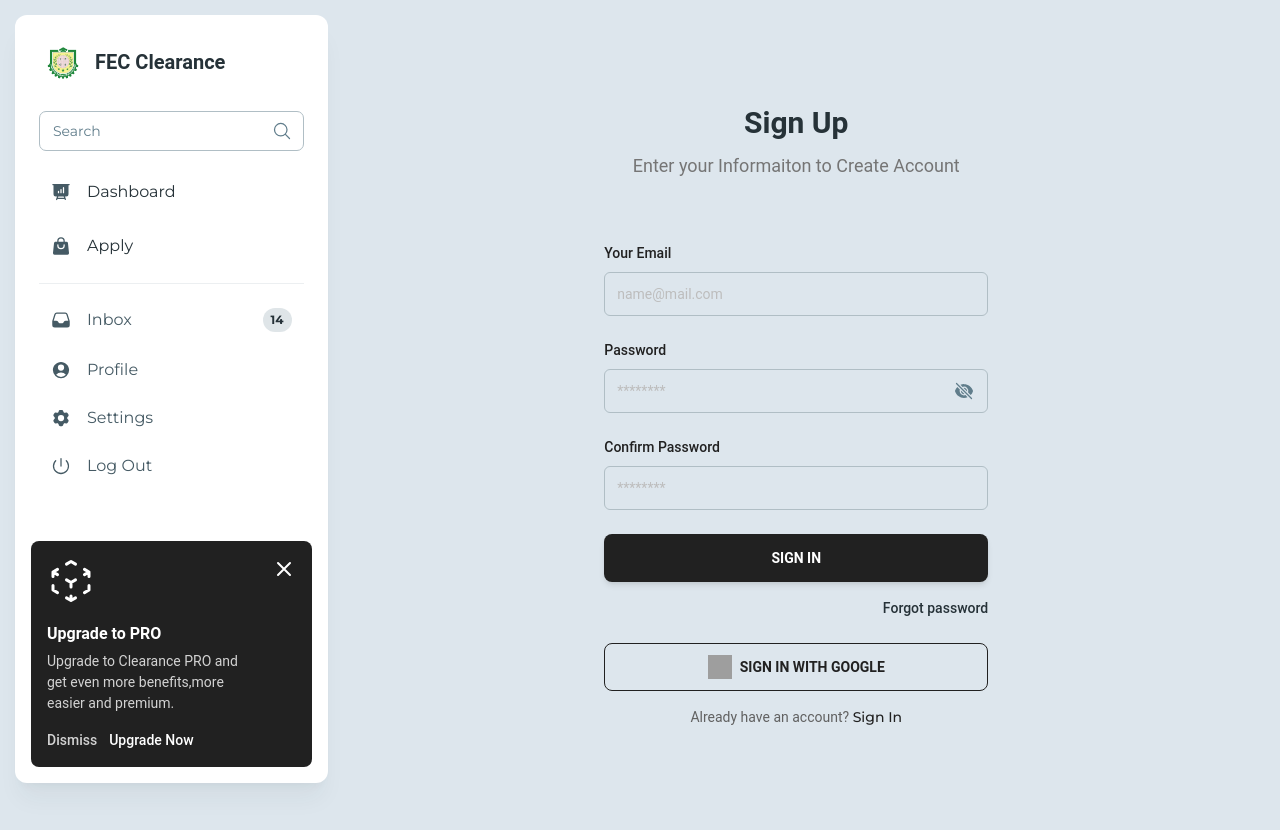
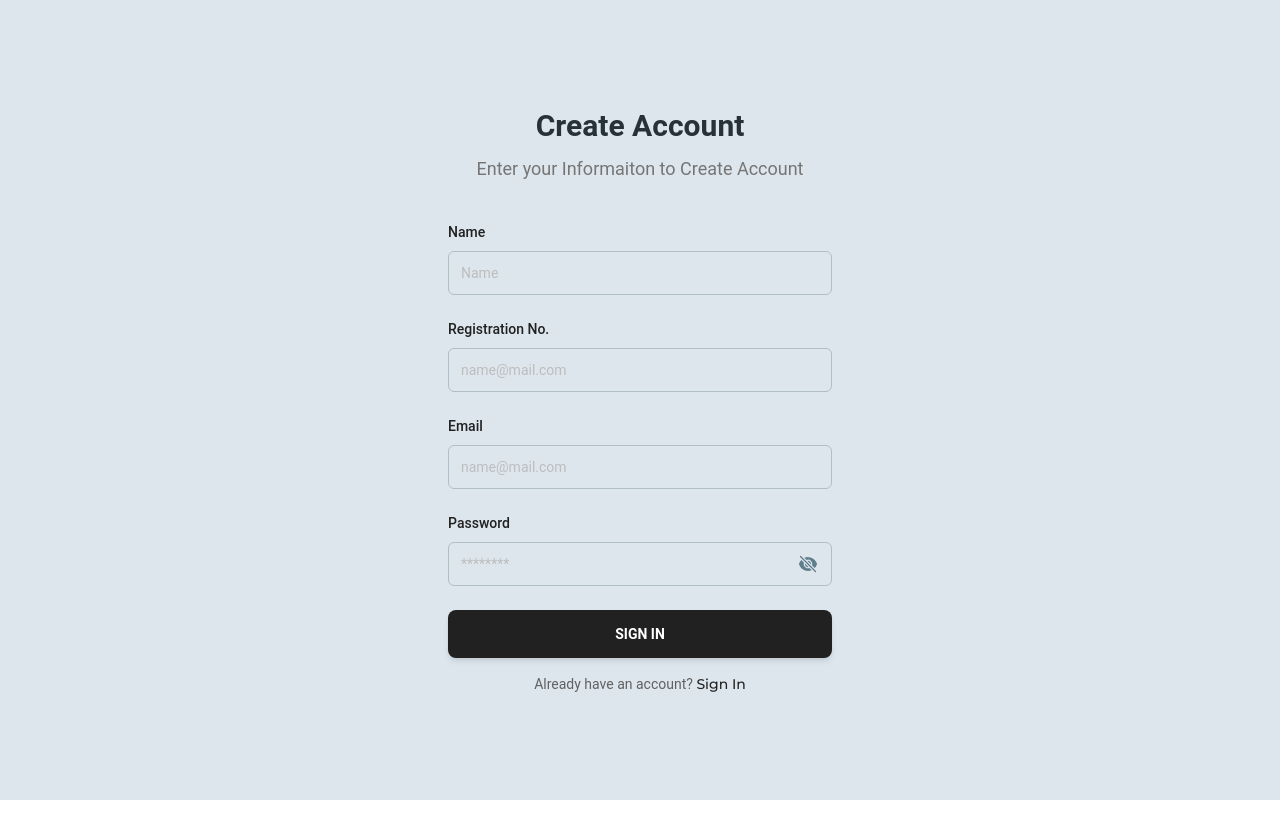
Before and after one commit to SAJID-AFNAN/FEC-Clearance-System, a React (Vite) app: page /signup in a window 1280 px wide. After the commit the page ends 800 px from the top, so only its background shows below. Built offline with nearby package versions, Linux system fonts and the light colour scheme; grey boxes are pictures that could not be loaded.

Commit message:
reset signIn and signUp form

```diff
--- a/index.html
+++ b/index.html
@@ -3,7 +3,7 @@
 
 <head>
   <meta charset="UTF-8" />
-  <link rel="icon" type="image/svg+xml" href="/vite.svg" />
+  <link rel="icon" type="image/svg+xml" href="/src/assets/Images/Logo.jpg" />
   <meta name="viewport" content="width=device-width, initial-scale=1.0" />
   <title>FEC Clearence </title>
 </head>
--- a/src/Components/Root/Root.jsx
+++ b/src/Components/Root/Root.jsx
@@ -3,7 +3,7 @@ import Sidebar from "../Sidebar/Sidebar";
 
 const Root = () => {
     return (
-        <div className="flex">
+        <div className="flex p-4">
             <div className="w-2/6">
                 <Sidebar></Sidebar>
             </div>
--- a/src/Pages/SignIn/SignIn.jsx
+++ b/src/Pages/SignIn/SignIn.jsx
@@ -8,12 +8,12 @@ const SignIn = () => {
     const togglePasswordVisiblity = () => setPasswordShown((cur) => !cur);
 
     return (
-        <section className="grid text-center h-screen items-center p-8">
+        <section className="grid text-center h-screen items-center">
             <div>
                 <Typography variant="h3" color="blue-gray" className="mb-2">
                     Sign In
                 </Typography>
-                <Typography className="mb-16 text-gray-600 font-normal text-[18px]">
+                <Typography className="mb-10 text-gray-600 font-normal text-[18px]">
                     Enter your email and password to sign in
                 </Typography>
                 <form action="#" className="mx-auto max-w-[24rem] text-left">
@@ -68,9 +68,9 @@ const SignIn = () => {
                         />
                     </div>
                     <Button color="gray" size="lg" className="mt-6" fullWidth>
-                        sign in
+                        Sign In
                     </Button>
-                    <div className="!mt-4 flex justify-end">
+                    <div className="!mt-4 flex justify-center">
                         <Typography
                             as="a"
                             href="#"
@@ -81,19 +81,6 @@ const SignIn = () => {
                             Forgot password
                         </Typography>
                     </div>
-                    <Button
-                        variant="outlined"
-                        size="lg"
-                        className="mt-6 flex h-12 items-center justify-center gap-2"
-                        fullWidth
-                    >
-                        <img
-                            src={`https://www.material-tailwind.com/logos/logo-google.png`}
-                            alt="google"
-                            className="h-6 w-6"
-                        />{" "}
-                        sign in with google
-                    </Button>
                     <Typography
                         variant="small"
                         color="gray"
@@ -103,6 +90,7 @@ const SignIn = () => {
                         <a href="signup" className="font-medium text-gray-900">
                             Create account
                         </a>
+
                     </Typography>
                 </form>
             </div>
--- a/src/Pages/SignUp/SignUp.jsx
+++ b/src/Pages/SignUp/SignUp.jsx
@@ -11,9 +11,9 @@ const SignUp = () => {
         <section className="grid text-center h-screen items-center p-8">
             <div>
                 <Typography variant="h3" color="blue-gray" className="mb-2">
-                    Sign Up
+                    Create Account
                 </Typography>
-                <Typography className="mb-16 text-gray-600 font-normal text-[18px]">
+                <Typography className="mb-10 text-gray-600 font-normal text-[18px]">
                     Enter your Informaiton to Create Account
                 </Typography>
                 <form action="#" className="mx-auto max-w-[24rem] text-left">
@@ -23,7 +23,51 @@ const SignUp = () => {
                                 variant="small"
                                 className="mb-2 block font-medium text-gray-900"
                             >
-                                Your Email
+                                Name
+                            </Typography>
+                        </label>
+                        <Input
+                            id="name"
+                            color="gray"
+                            size="lg"
+                            type="text"
+                            name="name"
+                            placeholder="Name"
+                            className="w-full placeholder:opacity-100 focus:border-t-primary border-t-blue-gray-200"
+                            labelProps={{
+                                className: "hidden",
+                            }}
+                        />
+                    </div>
+                    <div className="mb-6">
+                        <label htmlFor="email">
+                            <Typography
+                                variant="small"
+                                className="mb-2 block font-medium text-gray-900"
+                            >
+                                Registration No.
+                            </Typography>
+                        </label>
+                        <Input
+                            id="registration"
+                            color="gray"
+                            size="lg"
+                            type="text"
+                            name="number"
+                            placeholder="name@mail.com"
+                            className="w-full placeholder:opacity-100 focus:border-t-primary border-t-blue-gray-200"
+                            labelProps={{
+                                className: "hidden",
+                            }}
+                        />
+                    </div>
+                    <div className="mb-6">
+                        <label htmlFor="email">
+                            <Typography
+                                variant="small"
+                                className="mb-2 block font-medium text-gray-900"
+                            >
+                                Email
                             </Typography>
                         </label>
                         <Input
@@ -67,60 +111,9 @@ const SignUp = () => {
                             }
                         />
                     </div>
-                    <div className="mb-6">
-                        <label htmlFor="password">
-                            <Typography
-                                variant="small"
-                                className="mb-2 block font-medium text-gray-900"
-                            >
-                               Confirm Password
-                            </Typography>
-                        </label>
-                        <Input
-                            size="lg"
-                            placeholder="********"
-                            labelProps={{
-                                className: "hidden",
-                            }}
-                            className="w-full placeholder:opacity-100 focus:border-t-primary border-t-blue-gray-200"
-                            type={passwordShown ? "text" : "password"}
-                            // icon={
-                            //     <i onClick={togglePasswordVisiblity}>
-                            //         {passwordShown ? (
-                            //             <EyeIcon className="h-5 w-5" />
-                            //         ) : (
-                            //             <EyeSlashIcon className="h-5 w-5" />
-                            //         )}
-                            //     </i>
-                            // }
-                        />
-                    </div>
+
                     <Button color="gray" size="lg" className="mt-6" fullWidth>
                         sign in
-                    </Button>
-                    <div className="!mt-4 flex justify-end">
-                        <Typography
-                            as="a"
-                            href="#"
-                            color="blue-gray"
-                            variant="small"
-                            className="font-medium"
-                        >
-                            Forgot password
-                        </Typography>
-                    </div>
-                    <Button
-                        variant="outlined"
-                        size="lg"
-                        className="mt-6 flex h-12 items-center justify-center gap-2"
-                        fullWidth
-                    >
-                        <img
-                            src={`https://www.material-tailwind.com/logos/logo-google.png`}
-                            alt="google"
-                            className="h-6 w-6"
-                        />{" "}
-                        sign in with google
                     </Button>
                     <Typography
                         variant="small"
--- a/src/index.css
+++ b/src/index.css
@@ -8,7 +8,7 @@
 
 body {
     background: #dde6ed;
-    padding: 15px;
+    /* padding: 15px; */
 }
 
 @tailwind base;
```
Also changed, not shown: src/main.jsx (+8 -8 lines).
